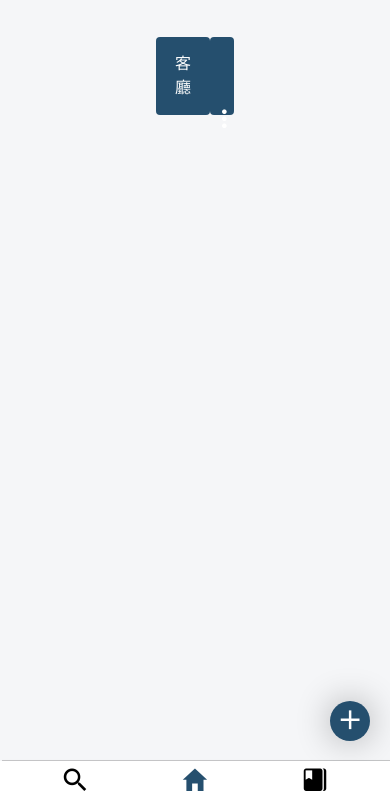
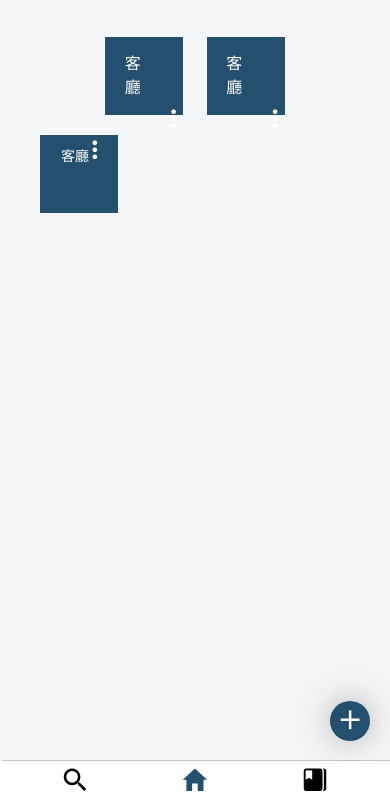
Before and after one commit to Stellahsieh1997/homeset_app, a website: page www/index.html in a window 390 px wide. Shown: the part 43-844 px from the top of the page. Drawn offline with Linux system fonts and the light colour scheme; some packages are replaced by stand-ins of ours.

Commit message:
修改介面

```diff
--- a/www/css/H01.css
+++ b/www/css/H01.css
@@ -151,6 +151,7 @@
         .content
         {
             padding: 30px 30px 30px 30px;
+            color:white;
 
         }
         .icon{
@@ -232,7 +233,7 @@
 
         .points{
             font-size: 30px;
-            padding-top:20px;
+            /* padding-top:20px;  */
         }
         /* 以下都是H01-1 */
 
@@ -248,18 +249,26 @@
             text-align: center;
         }
         .points i{
-            position: relative;
+            position: absolute;
+            top: 10px;
+            right: 0;
             /* margin-right: -30px;
             padding-top: -30px; */
-            left:20px;
-            top:25px;
+
+            color:white;
         }
 
         .exrect1{
             width: 20vw;
             height: 20vw;
-            display: flex;
             margin:10px;
+            background-color: #254F6E;
+            position: relative;
+            text-align: center;
+        }
+        .text{
+            color:white;
+            display: inline-block;
         }
         .left{
             width:80%;
--- a/www/index.html
+++ b/www/index.html
@@ -18,7 +18,7 @@
     <script src="../www/js/mmenu.js"></script>
     <script src="../www/js/mmenu.debugger.js"></script>
     <script type="text/javascript" charset="utf-8" src="cordova.js"></script>
-    <title>H01-1</title>
+    <title>H01</title>
 </head>
 
 <body>
@@ -107,21 +107,28 @@
         </a> -->
 
 
-        <div class="btn-group">
-            <div class="exrect1">
+        <div class="btn-group exrect1">
+
                 <button onclick="location.href='F01.html?space=test'" type="button"
                     class="btn btn-primary left">客廳</button>
                 <button id="myBtn" type="button" class="btn btn-primary right">
                     <i class="ion-md-more points"></i>
                 </button>
+
         </div>
-            <!-- <div class="exrect1">
+        <div class="btn-group exrect1">
+
             <button onclick="location.href='F01.html?space=test'" type="button"
                 class="btn btn-primary left">客廳</button>
             <button id="myBtn" type="button" class="btn btn-primary right">
                 <i class="ion-md-more points"></i>
             </button>
-                </div> -->
+
+    </div>
+
+    <div class="exrect1">
+        <div class="text">客廳</div>
+        <i class="ion-md-more points"></i>
     </div>
 
 
```
Lines whose indentation alone changed are shown as unchanged.
